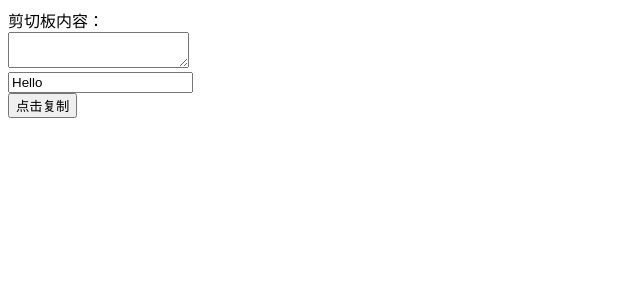
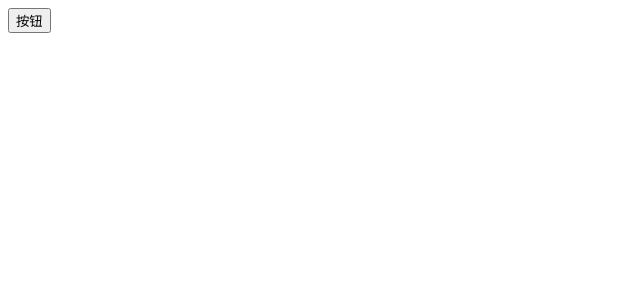
Before and after one commit to maomao124/vueuse-test, a Vue app: page / in a window 1280 px wide. Shown: the top 300 px of the page, without its empty margins (0-640 px from the left). Built offline with nearby package versions, Linux system fonts and the light colour scheme.

Commit message:
useEventListener

```diff
--- a/src/main.ts
+++ b/src/main.ts
@@ -1,4 +1,4 @@
 import { createApp } from 'vue'
-import App from './view/View15.vue'
+import App from './view/View16.vue'
 
 createApp(App).mount('#app')
--- /dev/null
+++ b/src/view/View16.vue
@@ -0,0 +1,21 @@
+<template>
+  <div>
+    <button ref="el" type="button">按钮</button>
+  </div>
+</template>
+
+<script setup lang="ts">
+import {ref} from "vue";
+import {useEventListener} from "@vueuse/core";
+
+const el = ref<HTMLButtonElement>();
+useEventListener(el, 'click', () =>
+{
+  alert("按钮被点击了")
+})
+
+</script>
+
+<style scoped>
+
+</style>
```
